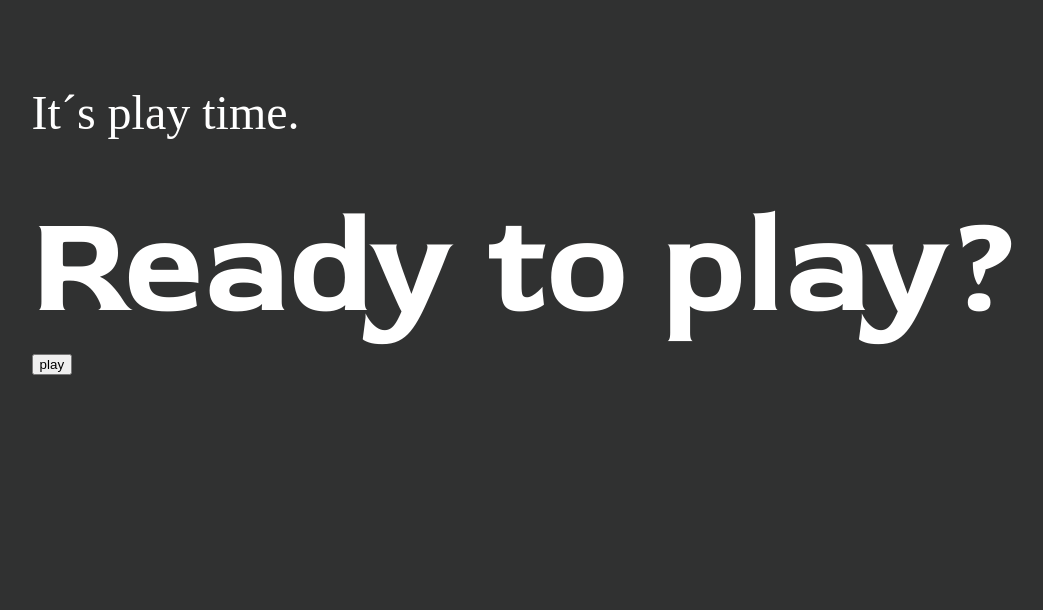
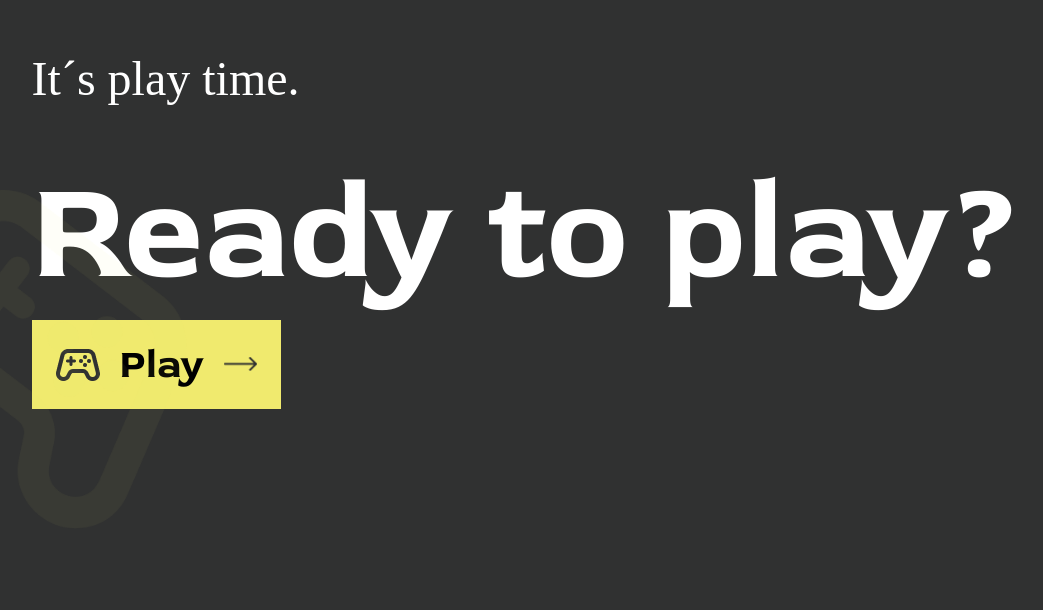
Before and after one commit to alexschoefer/Memory, a website built with Vite: page index.html in a window 1280 px wide. Shown: the part 190-800 px from the top of the page, without its empty margins (113-1156 px from the left). Built offline with nearby package versions, Linux system fonts and the light colour scheme.

Commit message:
feat: final startpage + add button structure

```diff
--- a/index.html
+++ b/index.html
@@ -16,8 +16,9 @@
             <div>
                 <h1>It´s play time.</h1>
                 <p>Ready to play?</p>
-                <button><span>play</span></button>
+                <button id="start_btn"><span></span>Play<span></span></button>
             </div>
+            <div class="start__img"></div>
         </section>
     </main>
 </body>
--- a/src/styles/abstract/_mixin.scss
+++ b/src/styles/abstract/_mixin.scss
@@ -20,4 +20,10 @@
 @mixin no-block-margins {
     margin-block-start: 0;
     margin-block-end: 0;
-  }
+}
+
+@mixin background-img-setup {
+    pointer-events: none;
+    background-repeat: no-repeat;
+    background-size: contain;
+}
--- a/src/styles/abstract/_variables.scss
+++ b/src/styles/abstract/_variables.scss
@@ -1,6 +1,7 @@
 // Colors
 
 $color-wh: #ffffff;
+$color-yw: #F0EA6E;
 
 // Fonts
 $font-heading: 'Alamari';
@@ -19,6 +20,6 @@ $fs-xxs: 12px;
 $fs-xs: 14px;
 $fs-sm: 20px;
 $fs-md: 28px;
-$fs-lg: 48px;
+$fs-lg: 40px;
 $fs-xl: 120px;
 $fs-xxl: 140px;
--- /dev/null
+++ b/src/styles/components/_buttons.scss
@@ -0,0 +1,25 @@
+button {
+    padding: 20px 24px;
+    background-color: #f0ea6e;
+    cursor: pointer;
+    border: none;
+
+    &:hover {
+        transform: scale(1.05);
+
+        span:first-child {
+            transform: rotate(-15deg);
+        }
+
+        span:last-child {
+            transform:scale(1.7);
+            transition: transform 0.3s ease;
+        }
+    }
+
+    &.is-disabled {
+        background-color: #DBDBD6;
+        color: #A3A1A1;
+        pointer-events: none;
+    }
+}
--- a/src/styles/pages/_startpage.scss
+++ b/src/styles/pages/_startpage.scss
@@ -10,4 +10,37 @@
         font-size: $fs-xxl;
         @include no-block-margins;
     }
+
+    button {
+        @include flex-center;
+        flex-direction: row;
+        font-family: $font-body;
+        font-size: $fs-lg;
+        font-weight: $fw-bold;
+        gap: 20px;
+
+        span:first-child {
+            background-image: url("/public/assets/img/startpage/stadia_controller.png");
+            @include background-img-setup;
+            height: 32px;
+            width: 44px;
+        }
+
+        span:last-child {
+            background-image: url("/public/assets/img/startpage/arrow_right.png");
+            @include background-img-setup;
+            width: 33px;
+            height: 15px;
+        }
+    }
+
+    &__img {
+        background-image: url("/public/assets/img/startpage/stadia_start_img.png");
+        @include background-img-setup;
+        height: 420px;
+        width: 300px;
+        position: absolute;
+        left: 0;
+        bottom: 0;
+    }
 }
--- a/src/styles/style.scss
+++ b/src/styles/style.scss
@@ -8,10 +8,12 @@
 
 // Importing the main layout styles
 
+
 // Import the pages styles
 @use "/src/styles/pages/startpage";
 
 // Import the components styles
+@use "/src/styles/components/buttons";
 
 // Import the theme styles
 @use "/src/styles/themes/start";
```
Also changed, not shown: public/assets/img/startpage/arrow_right.png (added), public/assets/img/startpage/stadia_controller.png (added), public/assets/img/startpage/stadia_start_img.png (added).
